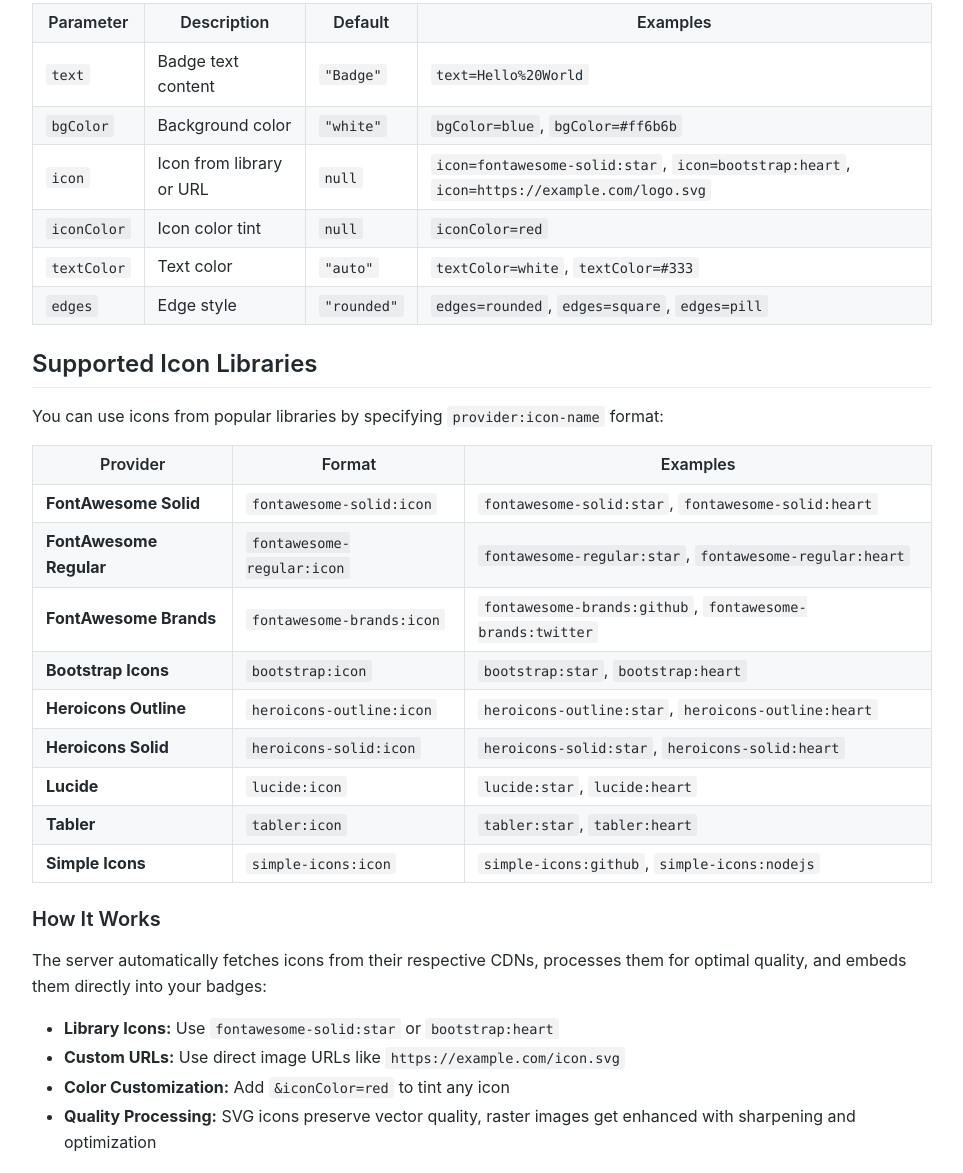
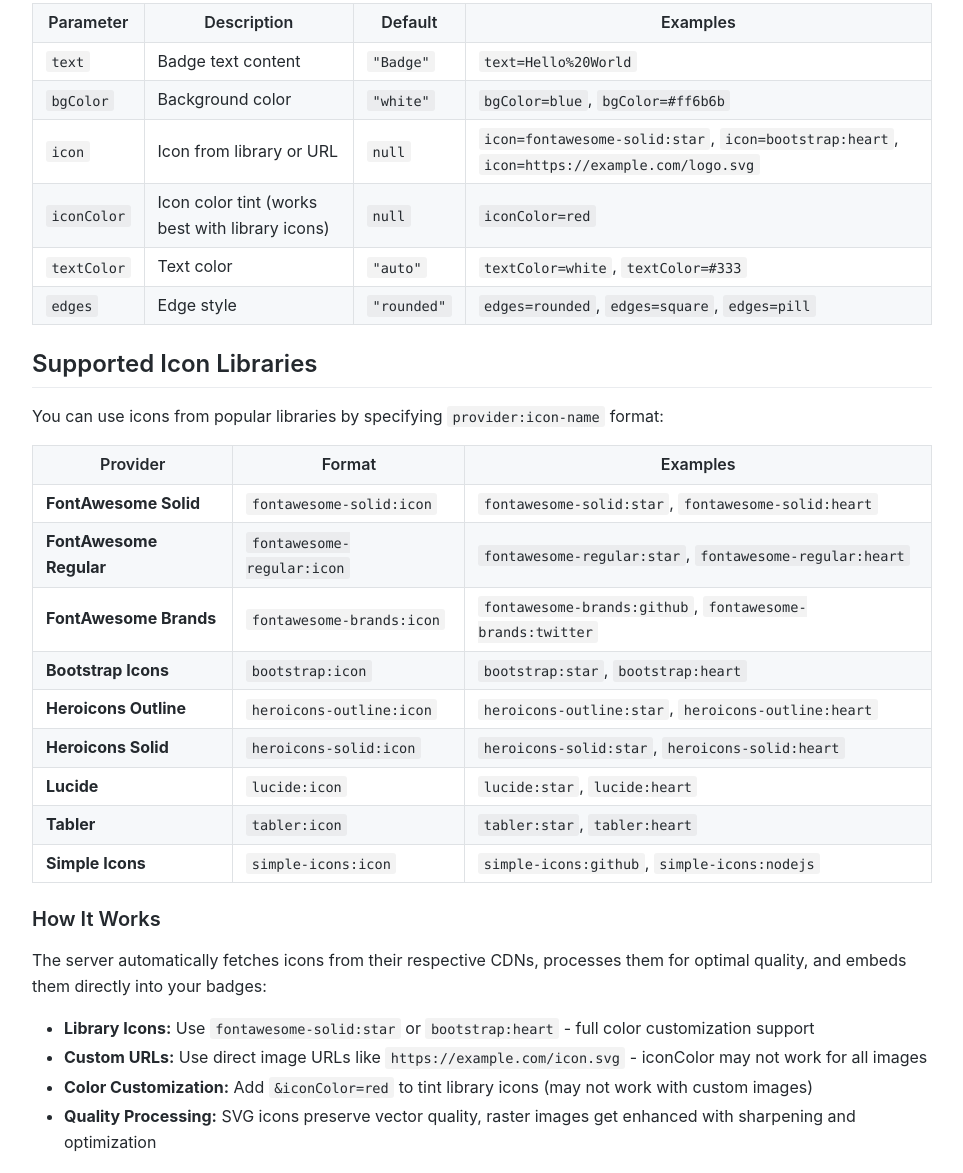
Before and after one commit to LeonardoCerv/ez-badges, a website: page index.html in a window 1280 px wide. Shown: the part 917-2090 px from the top of the page, without its empty margins (158-1121 px from the left). Drawn offline with Linux system fonts and the light colour scheme.

Commit message:
[chores] updated description + comments

```diff
--- a/index.html
+++ b/index.html
@@ -3,7 +3,7 @@
 <head>
   <meta charset="UTF-8">
   <meta name="viewport" content="width=device-width, initial-scale=1.0">
-  <title>EZ Badges - Dynamic SVG Badge Generator</title>
+  <title>EZ Badges - A dynamic SVG badge generator inspired by img.shields.io, featuring the ability to use your own image paths and convert them into SVG badges for your README files.</title>
   <style>
     body {
       font-family: -apple-system, BlinkMacSystemFont, 'Segoe UI', Roboto, 'Helvetica Neue', Arial, sans-serif;
@@ -467,7 +467,7 @@
       </tr>
       <tr>
         <td><code>iconColor</code></td>
-        <td>Icon color tint</td>
+        <td>Icon color tint (works best with library icons)</td>
         <td><code>null</code></td>
         <td><code>iconColor=red</code></td>
       </tr>
@@ -552,9 +552,9 @@
   <p>The server automatically fetches icons from their respective CDNs, processes them for optimal quality, and embeds them directly into your badges:</p>
 
   <ul>
-    <li><strong>Library Icons:</strong> Use <code>fontawesome-solid:star</code> or <code>bootstrap:heart</code></li>
-    <li><strong>Custom URLs:</strong> Use direct image URLs like <code>https://example.com/icon.svg</code></li>
-    <li><strong>Color Customization:</strong> Add <code>&iconColor=red</code> to tint any icon</li>
+    <li><strong>Library Icons:</strong> Use <code>fontawesome-solid:star</code> or <code>bootstrap:heart</code> - full color customization support</li>
+    <li><strong>Custom URLs:</strong> Use direct image URLs like <code>https://example.com/icon.svg</code> - iconColor may not work for all images</li>
+    <li><strong>Color Customization:</strong> Add <code>&iconColor=red</code> to tint library icons (may not work with custom images)</li>
     <li><strong>Quality Processing:</strong> SVG icons preserve vector quality, raster images get enhanced with sharpening and optimization</li>
   </ul>
 
--- a/package.json
+++ b/package.json
@@ -1,7 +1,7 @@
 {
   "name": "ez-badges",
   "version": "1.0.0",
-  "description": "Dynamic SVG badge generator with external logos",
+  "description": "A dynamic SVG badge generator inspired by img.shields.io, featuring the ability to use your own image paths and convert them into SVG badges for your README files.",
   "main": "server.js",
   "scripts": {
     "start": "node server.js"
```
Also changed, not shown: server.js (+117 -0 lines), terms.html (+1 -1 lines), README.md.
